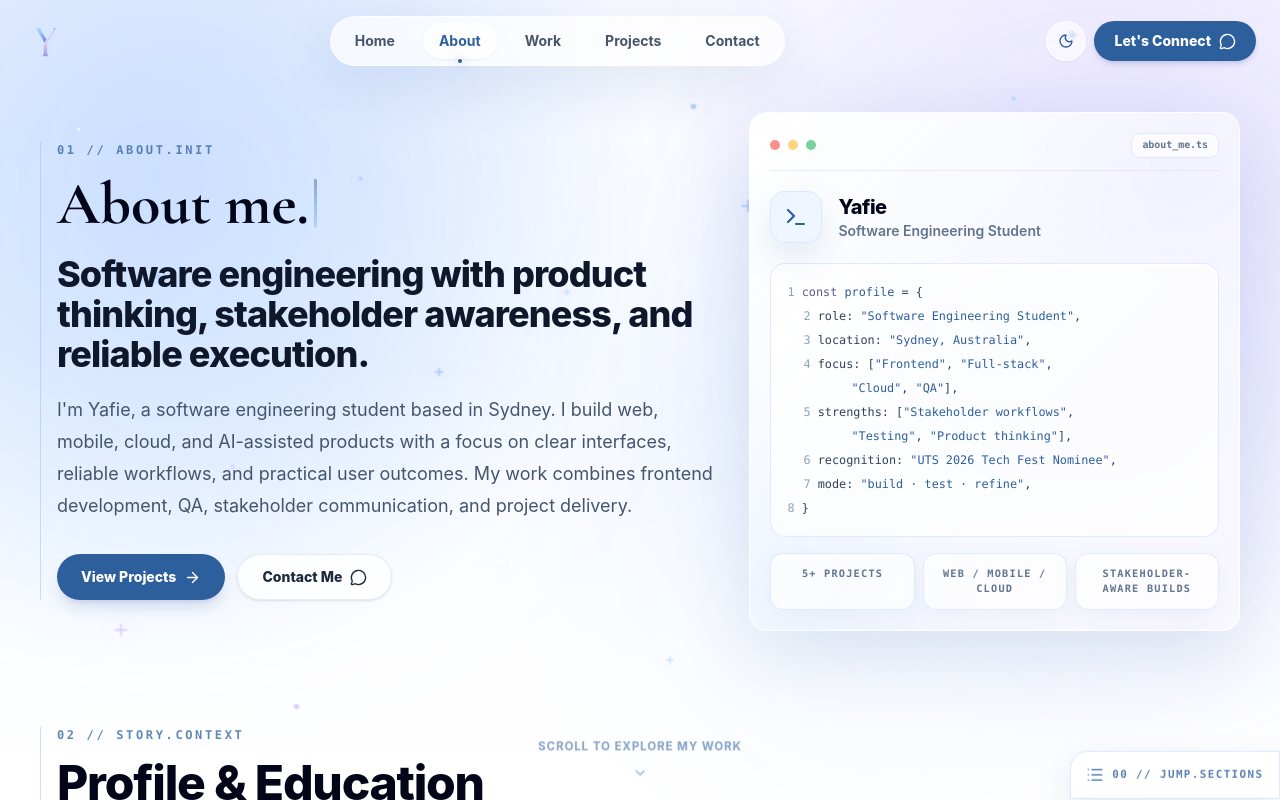
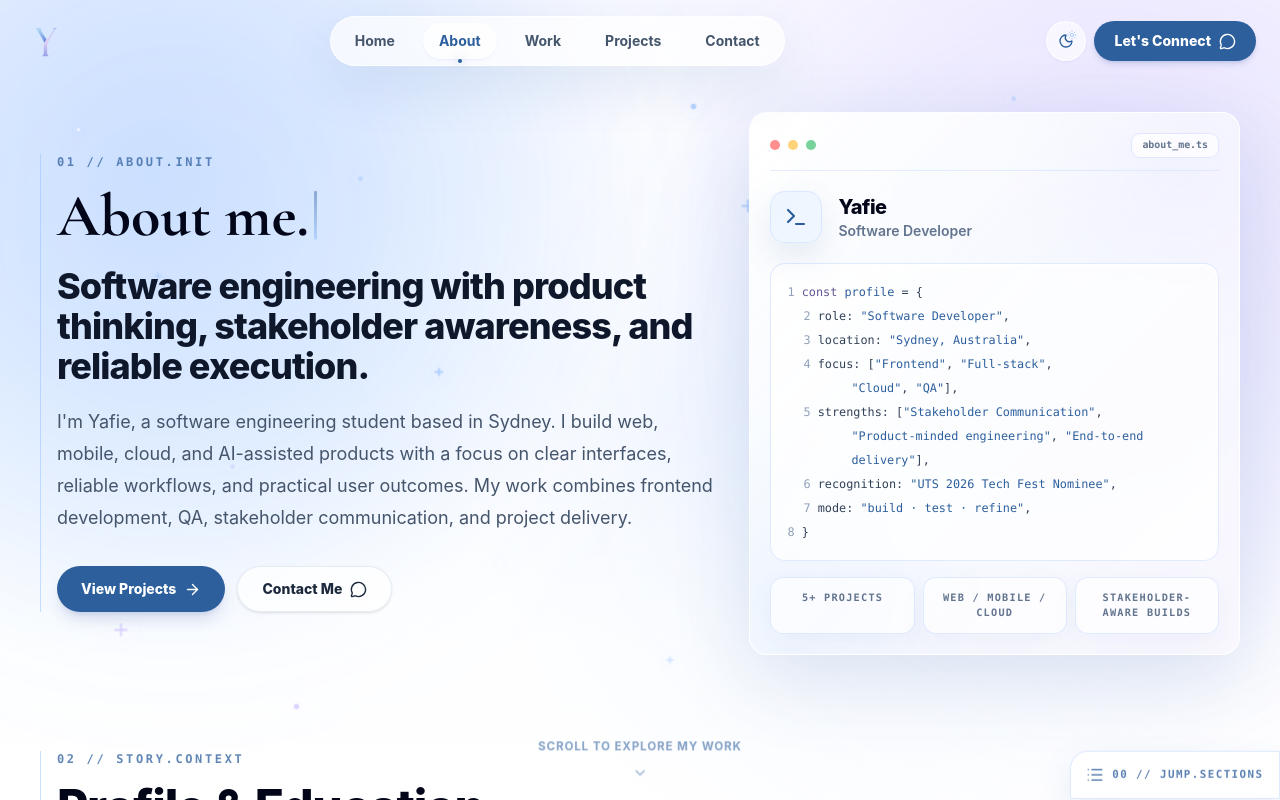
Before and after one commit to jaeyunjks/yafie-portfolio, a Next.js app: page /about in a window 1280 px wide. Shown: the top 800 px of the page. Built offline with nearby package versions, Linux system fonts and the light colour scheme.

Commit message:
updated home hero

```diff
--- a/src/components/sections/about/AboutProfileConsole.tsx
+++ b/src/components/sections/about/AboutProfileConsole.tsx
@@ -31,7 +31,7 @@ export default function AboutProfileConsole() {
               Yafie
             </p>
             <p className="text-sm font-semibold text-slate-500">
-              Software Engineering Student
+              Software Developer
             </p>
           </div>
         </div>
@@ -45,7 +45,7 @@ export default function AboutProfileConsole() {
           <p className="pl-4">
             <span className="text-slate-400">2</span> role:{" "}
             <span className="text-[#2d5f9d]">
-              &quot;Software Engineering Student&quot;
+              &quot;Software Developer&quot;
             </span>
             ,
           </p>
@@ -66,13 +66,13 @@ export default function AboutProfileConsole() {
           <p className="pl-4">
             <span className="text-slate-400">5</span> strengths: [
             <span className="text-[#2d5f9d]">
-              &quot;Stakeholder workflows&quot;
+              &quot;Stakeholder Communication&quot;
             </span>
             ,
           </p>
           <p className="pl-16">
-            <span className="text-[#2d5f9d]">&quot;Testing&quot;</span>,{" "}
-            <span className="text-[#2d5f9d]">&quot;Product thinking&quot;</span>
+            <span className="text-[#2d5f9d]">&quot;Product-minded engineering&quot;</span>,{" "}
+            <span className="text-[#2d5f9d]">&quot;End-to-end delivery&quot;</span>
             ],
           </p>
           <p className="pl-4">
--- a/src/components/sections/home/HomeHero.tsx
+++ b/src/components/sections/home/HomeHero.tsx
@@ -56,7 +56,7 @@ export default function HomeHero() {
         <p className="hero-reveal hero-reveal-2 inline-flex max-w-[min(100%,30rem)] items-start gap-2 rounded-full border border-white/70 bg-white/72 px-3 py-1.5 text-[0.72rem] font-bold leading-5 text-[#064784] shadow-sm shadow-blue-900/5 backdrop-blur-xl sm:max-w-none sm:items-center sm:gap-3 sm:px-4 sm:py-2 sm:text-sm">
           <span className="h-1.5 w-1.5 shrink-0 rounded-full bg-[#2d5f9d] shadow-[0_0_0_5px_rgba(45,95,157,0.12)] sm:h-2 sm:w-2 sm:shadow-[0_0_0_6px_rgba(45,95,157,0.12)]" />
           <span>
-            Open to Software Engineering Internships, Graduate Roles &amp; Junior Developer Opportunities
+            Open to Tech Internships, Graduate Roles &amp; Full-Time Opportunities
           </span>
         </p>
 
```
